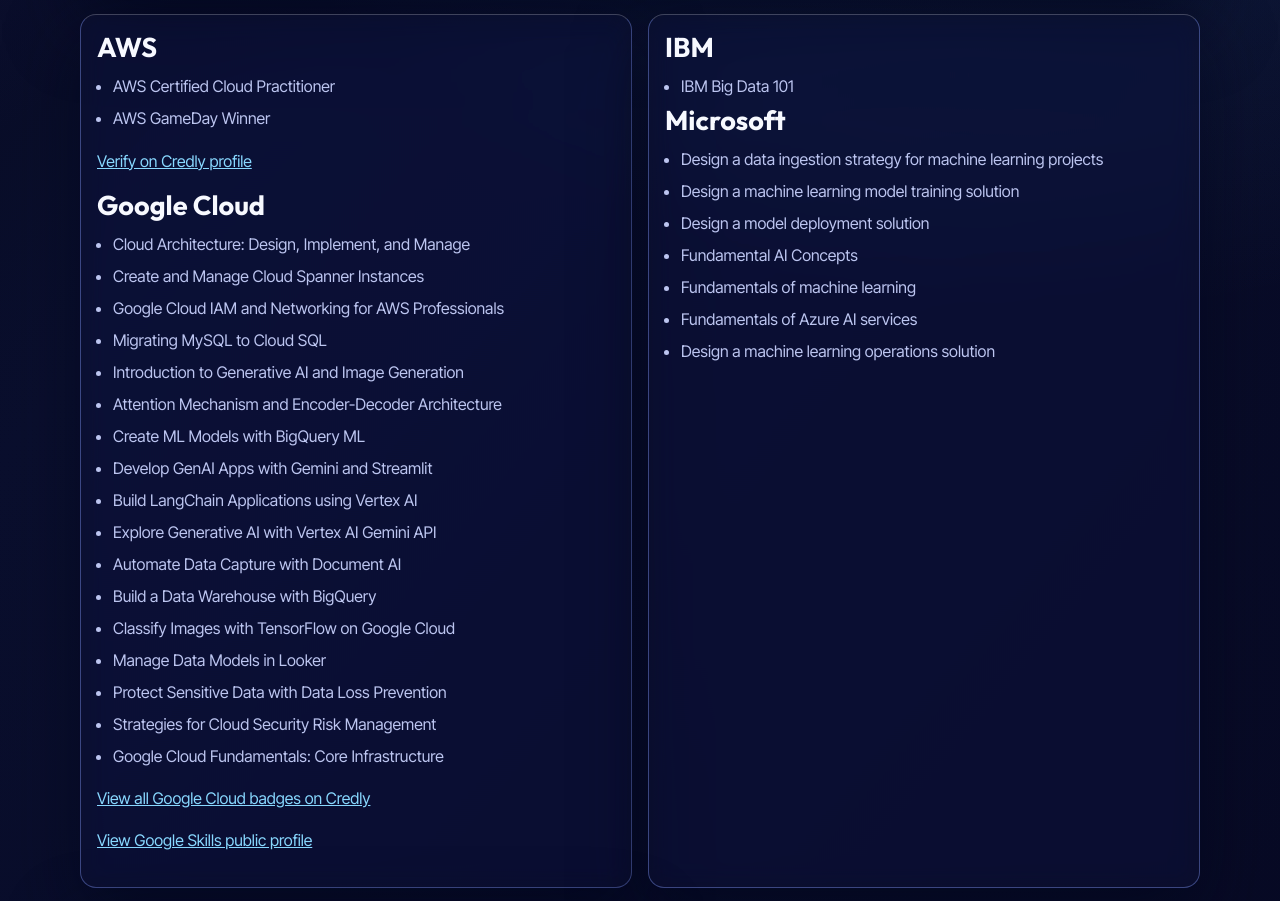
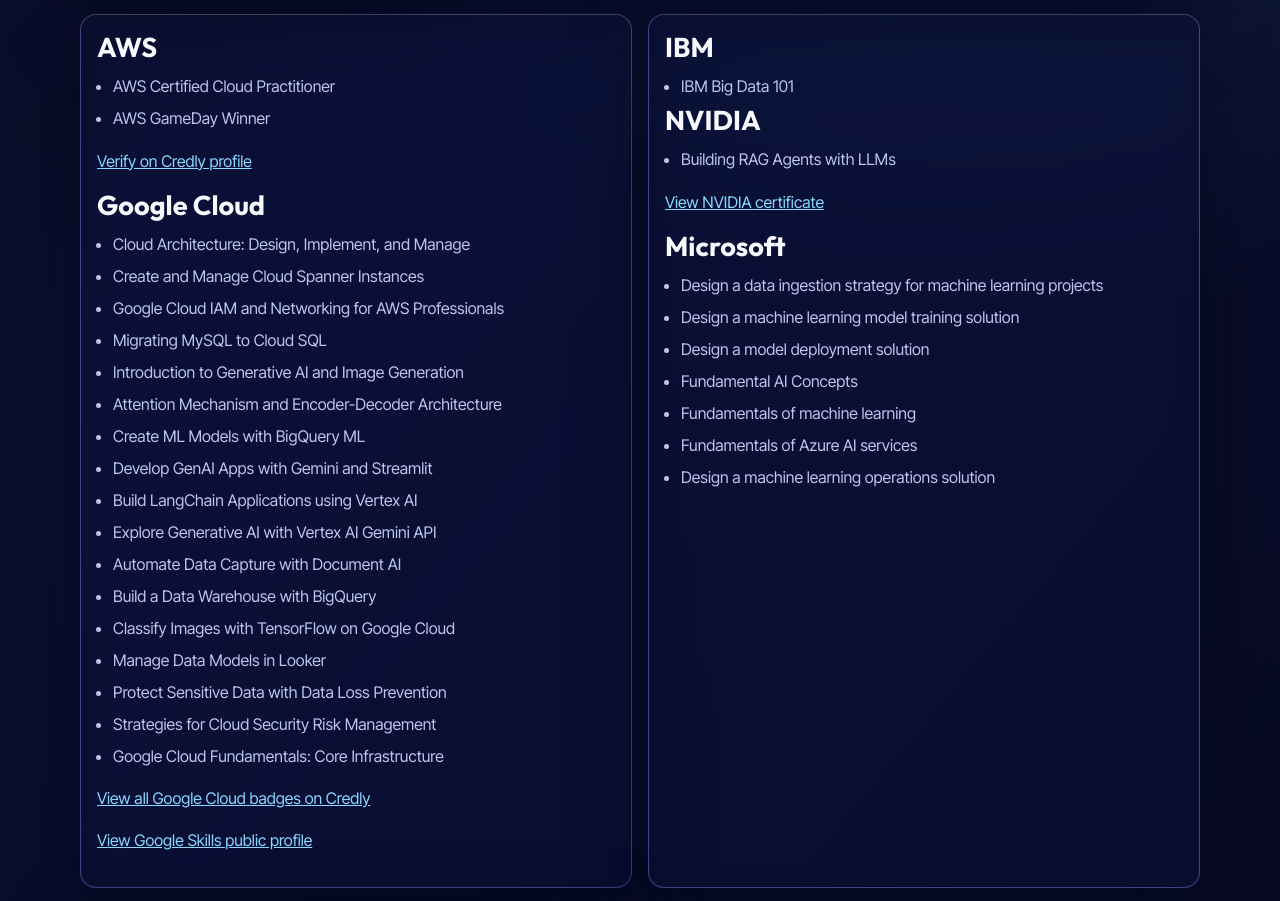
Before and after one commit to albertusc/albertusc.github.io, a plain HTML site: page certifications.html in a window 1280 px wide. Shown: the part 1110-2011 px from the top of the page. Drawn offline with Linux system fonts and the light colour scheme.

Commit message:
certifications.html

```diff
--- a/certifications.html
+++ b/certifications.html
@@ -111,6 +111,12 @@
           <li>IBM Big Data 101</li>
         </ul>
 
+        <h2>NVIDIA</h2>
+        <ul class="cert-list">
+          <li>Building RAG Agents with LLMs</li>
+        </ul>
+        <p><a href="https://learn.nvidia.com/certificates?id" target="_blank" rel="noopener noreferrer">View NVIDIA certificate</a></p>
+
         <h2>Microsoft</h2>
         <ul class="cert-list">
           <li>Design a data ingestion strategy for machine learning projects</li>
```
